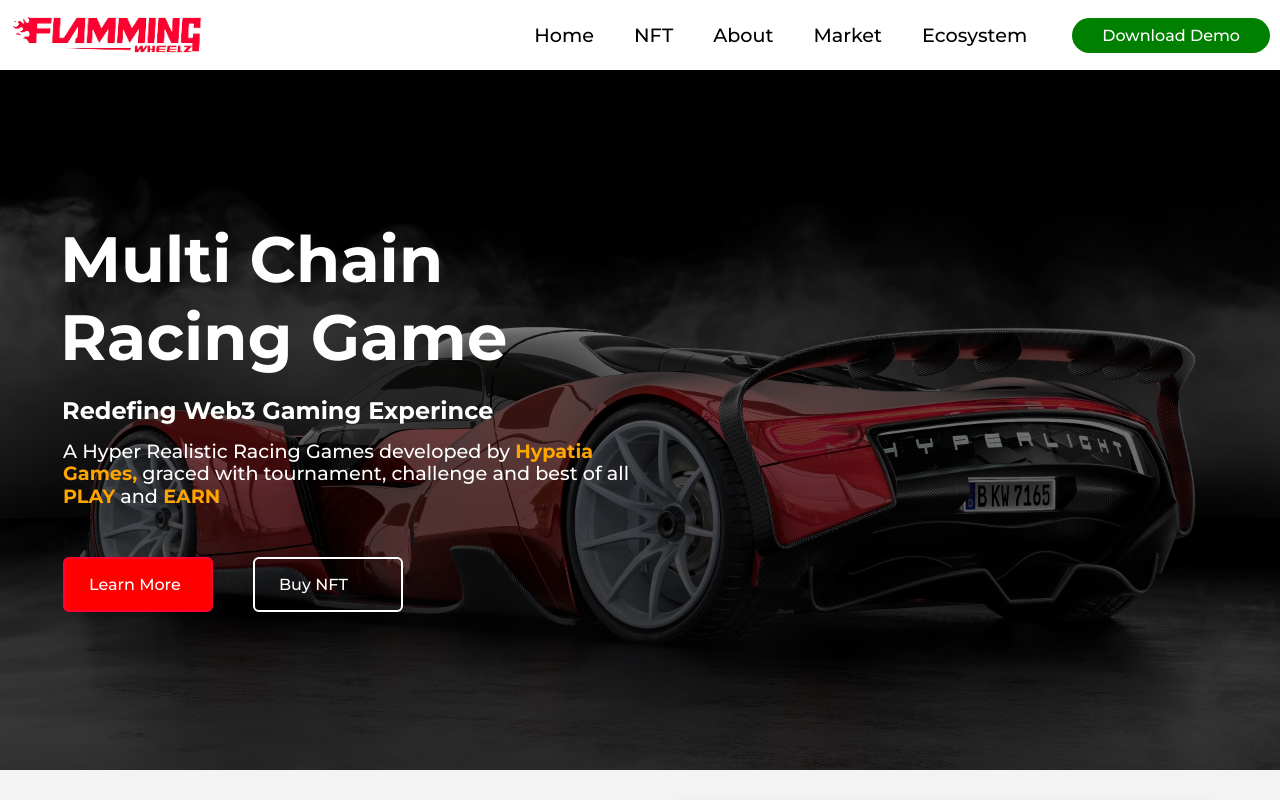
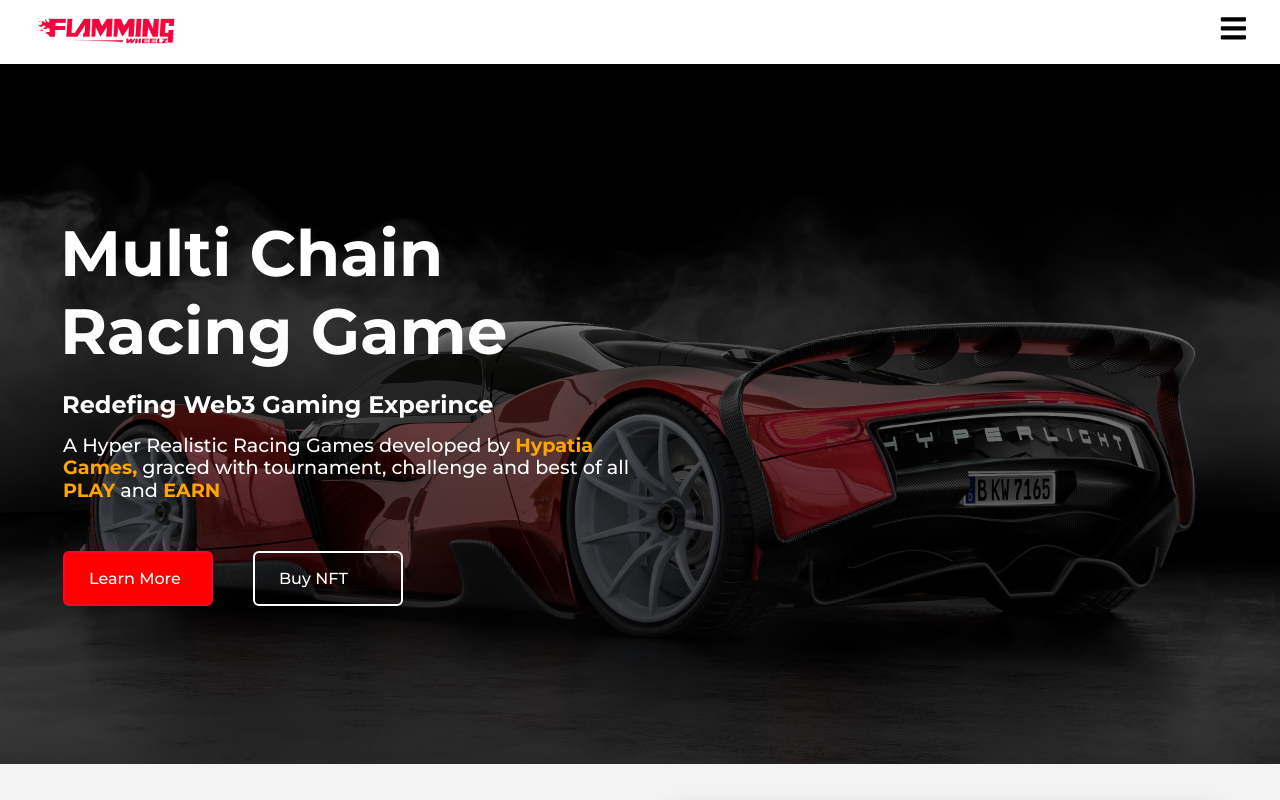
Before and after one commit to adeyemiadekunle/FlamingWheelz-v1.1, a React (Create React App) app: page / in a window 1280 px wide. Shown: the top 800 px of the page. Built offline with nearby package versions, Linux system fonts and the light colour scheme.

Commit message:
Update the latest file

```diff
--- a/src/Component/Footer/Footer.js
+++ b/src/Component/Footer/Footer.js
@@ -11,8 +11,14 @@ import {
   Allrightreserved,
   SocialLink,
   FooterLogo,
+  LogoText,
+  FootHeading,
+  Row,
+  Text,
   Hr,
 } from './Styles';
+
+import Logo from '../../Image/Header/New_Logo_red.png';
 
 function Footer() {
   return (
@@ -34,13 +40,38 @@ function Footer() {
           </JoinCommunity>
 
           <FooterNavbar>
-            <FooterLogo>
-              <img src="" alt="" />
-            </FooterLogo>
-            <div></div>
-            <div></div>
-            <div></div>
+            <div>
+              <FooterLogo src={Logo} alt="" />
+              <LogoText> Developed by Hypatia Studio</LogoText>
+            </div>
+
+            <Row>
+              <div>
+                <Text as='a'>About Us</Text>
+                <Text as='a'>Team</Text>
+                <Text as='a'>Market</Text>
+                <Text as='a'>Whitepaper</Text>
+              </div>
+              <div>
+                <Text as='a'>Roadmap</Text>
+                <Text as='a'>News</Text>
+                <Text as='a'>Download</Text>
+                <Text as='a'>Terms of use</Text>
+              </div>
+              <div>
+                <Text as='a'>FAQ</Text>
+                <Text as='a'>Career</Text>
+                <Text as='a'>License</Text>
+                <Text as='a'>Private Policy</Text>
+              </div>
+            </Row>
+
+            <div>
+              <FootHeading>CONTACT US</FootHeading>
+              <Text>hello@hypatiagames.net</Text>
+            </div>
           </FooterNavbar>
+
           <Hr></Hr>
         </FooterContainer>
         <FooterUnder>
--- a/src/Component/Footer/Styles.js
+++ b/src/Component/Footer/Styles.js
@@ -13,12 +13,10 @@ export const FooterContainer = styled.div`
 // Join the Community
 export const JoinCommunity = styled.div`
   width: 100%;
-  margin-top: 40px;
   height: 300px;
   display: flex;
   justify-content: space-between;
   align-items: center;
-  border: 1px solid green;
 `;
 
 export const JoinUsHeading = styled.h1`
@@ -39,14 +37,47 @@ export const Social = styled.span`
   color: white;
 `;
 
+export const Row = styled.div`
+display: flex;
+gap: 80px;
+`
+
 export const FooterNavbar = styled.div`
+  max-width: 1300px;
+  margin: 0 auto;
   width: 100%;
-  height: 300px;
-  /* border: 1px solid red; */
+  height: 200px;
+  padding-top: 20px;
+  display: flex;
+  justify-content: space-between;
+
+
 `;
 
-export const FooterLogo = styled.div``;
+export const FooterLogo = styled.img`
+width: 200px;
+`;
 
+
+export const FootHeading = styled.h4`
+color: white;
+`
+
+export const Text = styled.p`
+color: white;
+display: block;
+padding: 10px 0px;
+font-size: 0.9rem;
+`
+export const LogoText = styled.p`
+color: white;
+font-size: 0.6rem;
+font-style: italic;
+padding-left: 20px;
+margin-top: -5px;
+`
+
+// Under
 export const FooterUnder = styled.div`
   max-width: 1400px;
   margin: 0 auto;
--- a/src/Component/Header/Header.js
+++ b/src/Component/Header/Header.js
@@ -1,37 +1,67 @@
-import { Head, DownloadBtn, Container, Img, StyledLink, Nav, HeaderContainer, ImgCon } from './styles';
+import React, { useState, useEffect } from 'react'
+import { Head, Top_Header, Side_Menu_Container, Side_Menu_Header, Side_Menu_Wrapper, Img, StyledLink, HeaderContainer, Side_Menu_Overlay, ImgCon, OpenMenu, Menu_Content, Menu_Icon } from './styles';
 import { Link } from 'react-router-dom';
-import Logo from "../../Image/Header/Logo.png"
+import Logo from "../../Image/Header/New_Logo_red.png"
+import { FaBars, FaTimes } from "react-icons/fa";
 
+
+
+const Menu = () => {
+    return (
+        <>
+            <StyledLink to="/" end ><span></span>Home</StyledLink>
+            <StyledLink to="/nft" > <span></span> NFT</StyledLink>
+            <StyledLink to="/about" > <span></span>About</StyledLink>
+            <StyledLink to="/marketplace" ><span></span>Market</StyledLink>
+            <StyledLink to="/ecosystem" ><span></span>Ecosystem</StyledLink>
+        </>
+    );
+}
 
 function Header() {
 
+    const [isOpen, setIsOpen] = useState(false);
+
+    //  To Toggle Menu and Close it
+    const menuOpen = () => setIsOpen(!isOpen);
+    const closeMenu = () => setIsOpen(false);
 
     return (
         <>
             <HeaderContainer>
                 <Head>
-                    <ImgCon><Link to="/">
-                        <span>
-                            <Img src={Logo} Img/>
-                        </span>
-                    </Link>
-                    </ImgCon>
+                    <Top_Header>
+                        <ImgCon><Link to="/">
+                            <span>
+                                <Img src={Logo} Img />
+                            </span>
+                        </Link>
+                        </ImgCon>
+                        <OpenMenu onClick={menuOpen}>
+                            <FaBars />
+                        </OpenMenu>
+                    </Top_Header>
 
-                    <Container>
-                    <Nav>
-                        <StyledLink to="/" end ><span></span>Home</StyledLink>
-                        <StyledLink to="/nft" > <span></span> NFT</StyledLink>
-                        <StyledLink to="/about" > <span></span>About</StyledLink>
-                        <StyledLink to="/marketplace" ><span></span>Market</StyledLink>
-                        <StyledLink to="/ecosystem" ><span></span>Ecosystem</StyledLink>
-                    </Nav>
+                    <div className='sticky_i=Icon'>
+                    </div>
+
+                    {/* <div>{!isOpen && (<Side_Menu_Overlay></Side_Menu_Overlay>)}</div> */}
                     <div>
-                    <DownloadBtn>Download Demo</DownloadBtn>
+                        {isOpen && (<Side_Menu_Container>
+
+                            <Side_Menu_Header>
+                                <Menu_Icon onClick={closeMenu}> <FaTimes  /></Menu_Icon>
+                            </Side_Menu_Header>
+
+                            <Side_Menu_Wrapper>
+                                <Menu_Content>
+                                    <Menu />
+                                </Menu_Content>
+                            </Side_Menu_Wrapper>
+
+                        </Side_Menu_Container>)}
                     </div>
-                    </Container>
-
                 </Head>
-
             </HeaderContainer>
         </>
     );
--- a/src/Component/Header/styles.js
+++ b/src/Component/Header/styles.js
@@ -1,75 +1,118 @@
 import styled from 'styled-components';
 import { Link } from 'react-router-dom';
 
+export const StyledLink = styled(Link)`
+  color: white;
+  display: block;
+  margin: 1.3rem 0;
+  font-size: 1rem;
+
+  &:hover {
+    transition: all 0.1s;
+    font-weight: bold;
+    color: #33aaf5;
+  }
+`;
+
+// Header
 export const HeaderContainer = styled.header`
-  height: 70px;
-  display: flex;
-  align-items: center;
-  justify-content: center;
-  /* position: absolute; */
-  /* top: 0;
-right: 0;
-left: 0;
-z-index: 2; */
-  background: white;
-  box-shadow: 0 2px 4px 0 rgba(0, 0, 0, 0.2),
-    0 3px 10px 0 rgba(0, 0, 0, 0.19);
+  height: 4rem;
+  /* box-shadow: 0 4px 4px rgb(0 0 0 /25%); */
 `;
 
 export const Head = styled.div`
-  display: flex;
-  justify-content: space-between;
-  align-items: center;
   width: 100%;
   max-width: 1400px;
   margin: 0 auto;
 `;
 
-export const StyledLink = styled(Link)`
-  color: black;
-  font-weight: 500;
-  font-size: 1.2rem;
-  padding: 5px 10px;
-  margin-left: 20px;
-
-  &:hover {
-    border-bottom: 1px solid #ff0033;
-  }
-`;
-
-export const Nav = styled.div`
+export const Top_Header = styled.div`
   display: flex;
-  padding: 0 20px;
-`;
-
-// export const SignBtn = styled.button`
-//   padding: 8px 40px;
-//   border-radius: 20px;
-//   background: blue;
-//   border: 2px solid blue;
-//   color: white;
-// `;
-
-export const DownloadBtn = styled.button`
-  padding: 8px 30px;
-  border-radius: 20px;
-  margin-left: 10px;
-  background: green;
-  border: green;
-  color: white;
-`;
-
-export const Container = styled.div`
-  display: flex;
-  justify-content: center;
+  justify-content: space-between;
   align-items: center;
-  gap: 5px;
-  padding: 5px 10px;
+  position: fixed;
+  left: 0;
+  top: 0;
+  z-index: 5;
+  background-color: white;
+  padding: 0 2rem;
+  width: 100%;
+  height: 4rem;
 `;
 
 export const Img = styled.img`
-  width: 200px;
+  width: 150px;
 `;
+
 export const ImgCon = styled.div`
-  padding-left: 10px;
+  /* padding-left: 10px; */
 `;
+
+// The Side Menu
+export const Side_Menu_Container = styled.div`
+  display: flex;
+  flex-flow: column nowrap;
+  transition: all 0.25s linear;
+  height: 100%;
+  max-width: 380px;
+  position: fixed;
+  width: 100%;
+  overflow: hidden;
+  top: 0;
+  right: 0;
+  z-index: 10;
+  background-color: transparent;
+  user-select: none;
+  background-color: black;
+  pointer-events: none;
+`;
+
+export const Side_Menu_Header = styled.div`
+  display: flex;
+  align-items: center;
+  height: 4rem;
+  justify-content: flex-end;
+  color: white;
+  font-size: 1.8rem;
+  padding: 16px 2rem;
+
+`;
+
+export const Side_Menu_Wrapper = styled.div`
+  display: flex;
+  flex-flow: column nowrap;
+  justify-content: space-between;
+  padding: 2rem 3rem;
+  position: relative;
+  overflow-x: hidden;
+  overflow-y: auto;
+  height: 100%;
+  pointer-events: all;
+`;
+
+export const Menu_Content = styled.div`
+  width: 100%;
+`;
+
+export const OpenMenu = styled.div`
+  font-size: 1.8rem;
+`;
+
+export const Menu_Icon = styled.div`
+display: flex;
+justify-content: center;
+align-items: center;
+cursor: pointer;
+position: relative;
+`
+
+export const Side_Menu_Overlay = styled.div`
+height: 100vh;
+position: fixed;
+right: 0;
+top: 0;
+left: 0;
+z-index: 9;
+background: rgba(0,0,0,0.8);
+
+`
--- a/src/Styles/GlobalStyles.js
+++ b/src/Styles/GlobalStyles.js
@@ -5,7 +5,6 @@ export default createGlobalStyle`
     margin: 0;
     padding: 0;
     box-sizing: border-box;
-    color: black;
   }
 
   @media (max-width: 1080px) {
```
Also changed, not shown: src/Image/Header/New_Logo_red.png (added), src/Image/Hero/Hero_IMG.webp (added).
